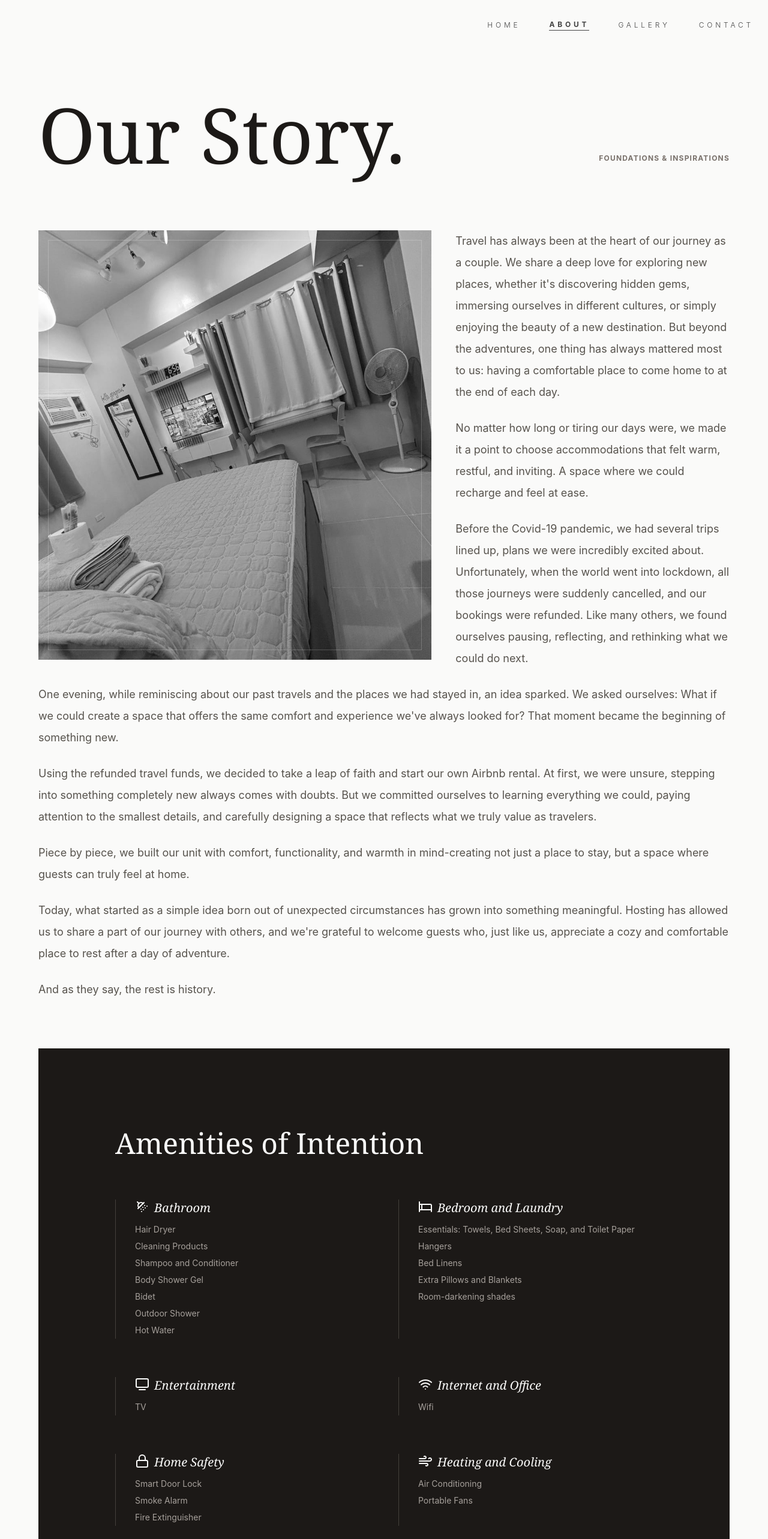
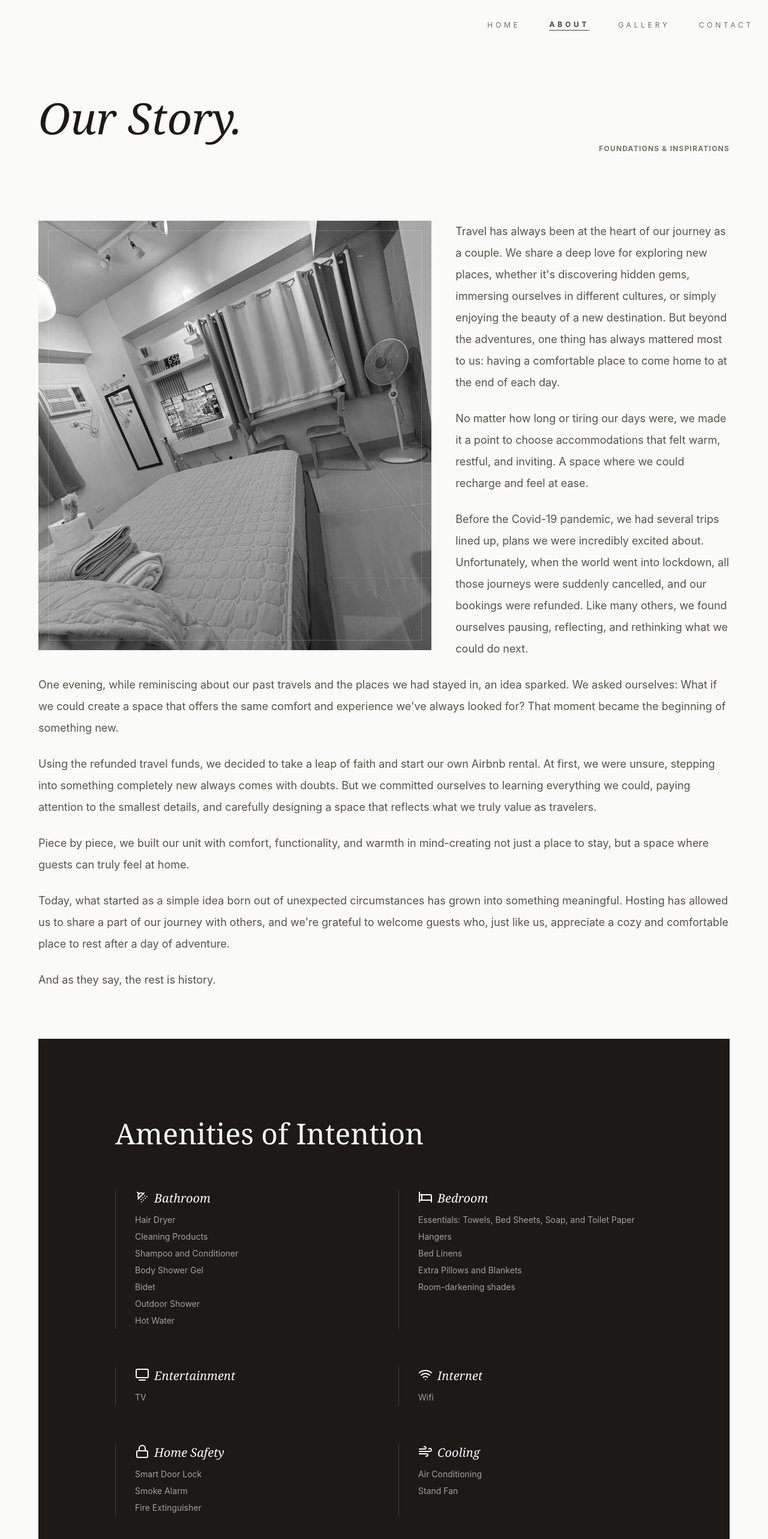
Before and after one commit to taishi06/cozy-corner, a Next.js app: page /about in a window 1280 px wide. Shown: the top 2566 px of the page at 60% size. Built offline with nearby package versions, Linux system fonts and the light colour scheme.

Commit message:
Content and styling updates

```diff
--- a/app/about/page.tsx
+++ b/app/about/page.tsx
@@ -23,7 +23,10 @@ export default function page() {
             <div className="max-w-6xl mx-auto">
                 <ScrollFadeIn>
                     <header className="mb-24 flex flex-col md:flex-row justify-between items-end gap-8">
-                        <h1 className="font-serif text-7xl md:text-9xl text-stone-900 leading-none">
+                        {/* <h1 className="font-serif text-7xl md:text-9xl text-stone-900 leading-none">
+                            Our Story.
+                        </h1> */}
+                        <h1 className="font-serif text-7xl text-stone-900 mb-10 italic">
                             Our Story.
                         </h1>
                         <p className="text-stone-500 uppercase tracking-widest text-xs font-bold md:mb-4">
@@ -133,10 +136,7 @@ export default function page() {
                                 <Amenity>Outdoor Shower</Amenity>
                                 <Amenity>Hot Water</Amenity>
                             </AmenityList>
-                            <AmenityList
-                                icon={<Bed />}
-                                name="Bedroom and Laundry"
-                            >
+                            <AmenityList icon={<Bed />} name="Bedroom">
                                 <Amenity>
                                     Essentials: Towels, Bed Sheets, Soap, and
                                     Toilet Paper
@@ -149,10 +149,7 @@ export default function page() {
                             <AmenityList icon={<Tv2 />} name="Entertainment">
                                 <Amenity>TV</Amenity>
                             </AmenityList>
-                            <AmenityList
-                                icon={<Wifi />}
-                                name="Internet and Office"
-                            >
+                            <AmenityList icon={<Wifi />} name="Internet">
                                 <Amenity>Wifi</Amenity>
                             </AmenityList>
 
@@ -161,12 +158,9 @@ export default function page() {
                                 <Amenity>Smoke Alarm</Amenity>
                                 <Amenity>Fire Extinguisher</Amenity>
                             </AmenityList>
-                            <AmenityList
-                                icon={<Wind />}
-                                name="Heating and Cooling"
-                            >
+                            <AmenityList icon={<Wind />} name="Cooling">
                                 <Amenity>Air Conditioning</Amenity>
-                                <Amenity>Portable Fans</Amenity>
+                                <Amenity>Stand Fan</Amenity>
                             </AmenityList>
                             <AmenityList
                                 icon={<Table2 />}
--- a/app/components/Footer.tsx
+++ b/app/components/Footer.tsx
@@ -7,7 +7,8 @@ export default function Footer() {
                         {process.env.NEXT_PUBLIC_APP_TITLE}.
                     </h2>
                     <p className="text-stone-400 max-w-sm text-sm leading-loose uppercase tracking-widest font-light">
-                        Architecture and stillness. A modern escape in the City.
+                        Architecture and stillness defined. A modern escape in
+                        the City.
                     </p>
                 </div>
                 <div>
--- a/app/gallery/page.tsx
+++ b/app/gallery/page.tsx
@@ -76,8 +76,11 @@ export default function page() {
         <>
             <section className="pt-40">
                 <ScrollFadeIn>
-                    <header className="mb-24 flex flex-col md:flex-row justify-between items-end gap-8">
-                        <h1 className="font-serif text-7xl md:text-9xl text-stone-900 leading-none">
+                    <header className="mb-10 flex flex-col md:flex-row justify-between items-end gap-8">
+                        {/* <h1 className="font-serif text-7xl md:text-9xl text-stone-900 leading-none">
+                            The Place.
+                        </h1> */}
+                        <h1 className="font-serif text-7xl text-stone-900 mb-10 italic">
                             The Place.
                         </h1>
                         <p className="text-stone-500 uppercase tracking-widest text-xs font-bold md:mb-4">
@@ -144,7 +147,7 @@ export default function page() {
                             />
                         }
                     >
-                        <div className="grid grid-cols-2 gap-4">
+                        <div className="grid grid-cols-3 gap-4">
                             <div className="mt-3 text-lg text-white">
                                 {selectedImagesIndex > 0 && (
                                     <button
```
